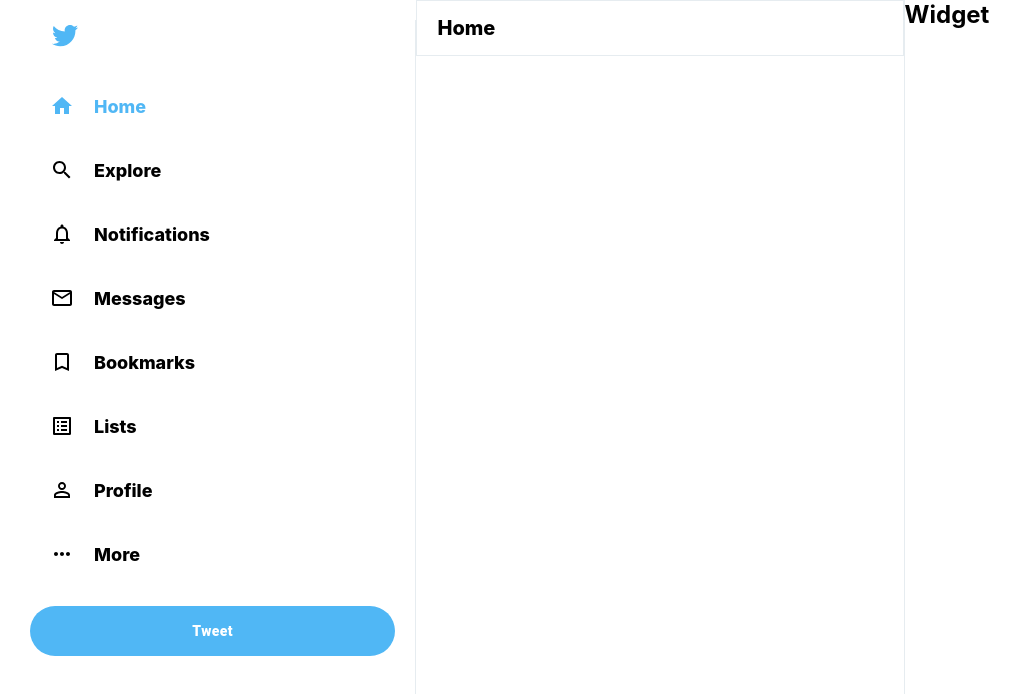
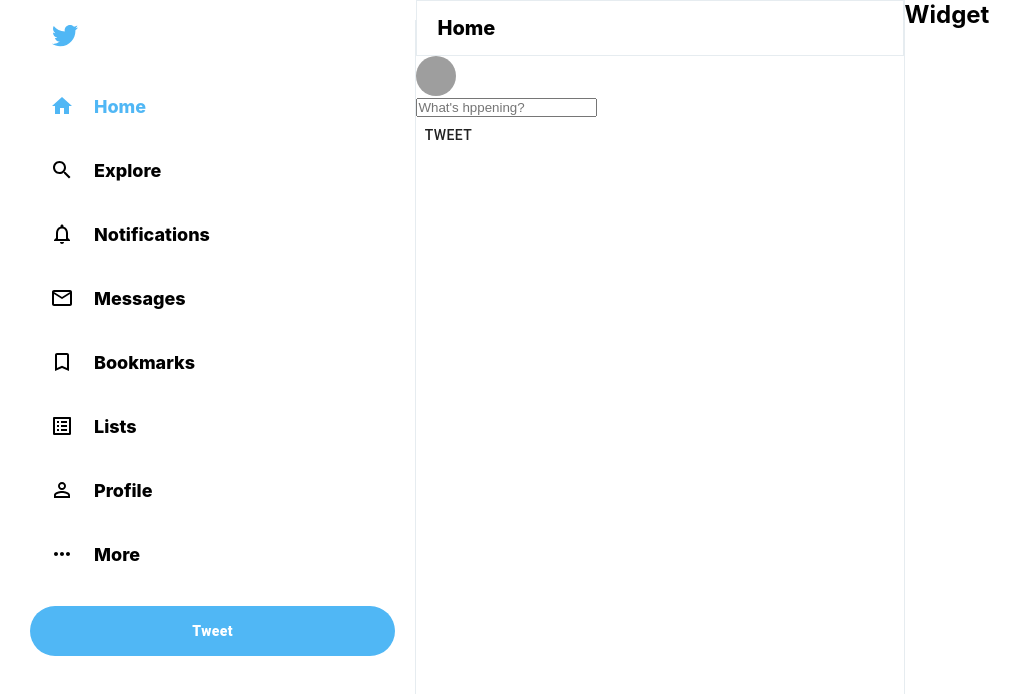
Before and after one commit to lucifer2355/twitter, a React (Create React App) app: page / in a window 1280 px wide. Shown: the top 694 px of the page, without its empty margins (0-1022 px from the left). Built offline with nearby package versions, Linux system fonts and the light colour scheme; grey boxes are pictures that could not be loaded.

Commit message:
add tweet form

```diff
--- a/src/components/Feed.jsx
+++ b/src/components/Feed.jsx
@@ -1,6 +1,7 @@
 import React from "react";
 
 import "../style/feed.css";
+import TweetBox from "./TweetBox";
 
 const Feed = () => {
   return (
@@ -8,6 +9,8 @@
       <div className='feed__header'>
         <h2>Home</h2>
       </div>
+
+      <TweetBox />
     </div>
   );
 };
--- a/src/components/TweetBox.jsx
+++ b/src/components/TweetBox.jsx
@@ -1,9 +1,20 @@
 import React from "react";
+import { Avatar, Button } from "@material-ui/core";
 
 import "../style/tweetBox.css";
 
 const TweetBox = () => {
-  return <div className='tweetBox'></div>;
+  return (
+    <div className='tweetBox'>
+      <form>
+        <div className='tweetBox__input'>
+          <Avatar src='https://i.pinimg.com/originals/8b/6e/c6/8b6ec60427f9b17c1d9aaf4c415babe3.png' />
+          <input type='text' placeholder="What's hppening?" />
+        </div>
+        <Button>Tweet</Button>
+      </form>
+    </div>
+  );
 };
 
 export default TweetBox;
```
